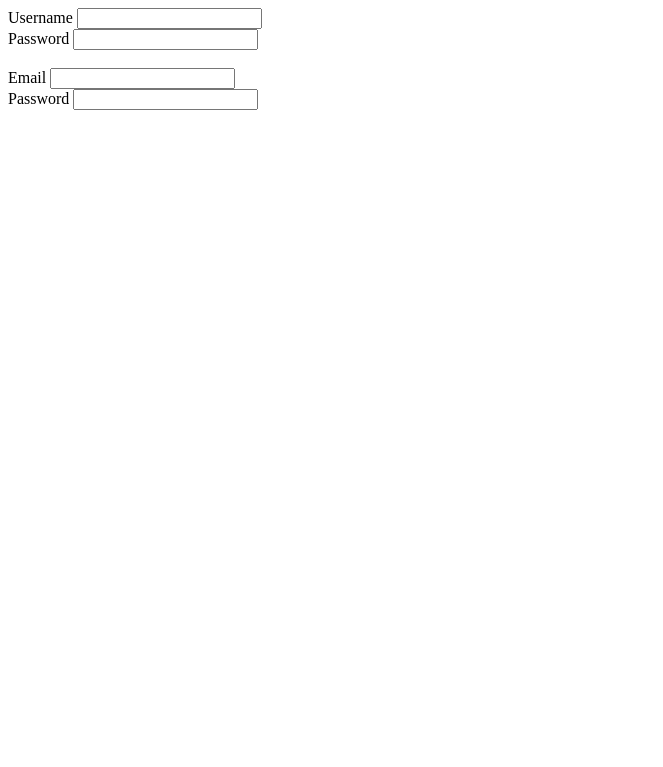
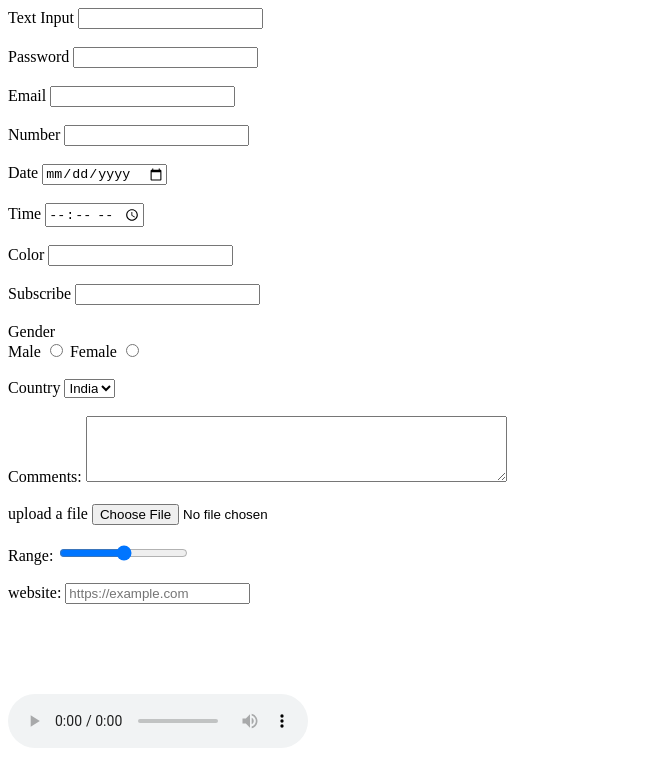
Before and after one commit to laxmanrampelly1-oss/HTMLPractice, a plain HTML site: page Day2/form.html in a window 1280 px wide. Shown: the top 767 px of the page, without its empty margins (0-663 px from the left). Drawn offline with Linux system fonts and the light colour scheme.

Commit message:
DiffTagsInForm

```diff
--- a/Day2/form.html
+++ b/Day2/form.html
@@ -7,7 +7,7 @@
 </head>
 <body>
     <!--sign IN Form-->
-    <form action="" method="POST">
+    <!--<form action="" method="POST">
         <label for="username">Username</label>
         <input type="">
         <br>
@@ -20,8 +20,77 @@
         <input type="">
         <br>
         <label for="password">Password</label>
-        <input type="text">
+        <input type="email">
+    </form>-->
+    <form action="">
+        <label for="">Text Input</label>
+        <input type="text"><br><br>
+
+        <label for="">Password</label>
+        <input type="password"><br><br>
+
+        <label for="">Email</label>
+        <input type="email"><br><br>
+
+        <label for="">Number</label>
+        <input type="number"><br><br>
+
+        <label for="">Date</label>
+        <input type="date"><br><br>
+
+        <label for="">Time</label>
+        <input type="time"><br><br>
+
+        <label for="">Color</label>
+        <input type=""><br><br>
+
+        <label for="">Subscribe</label>
+        <input type=""><br><br>
+
+        <label for="">Gender</label><br>
+        <label for="">Male</label>
+        <input type="radio" value="male">
+        <label for="">Female</label>
+        <input type="radio" value="female"><br><br>
+
+        <!--dropdown select-->
+         <label for="">Country</label>
+        <select name="country" id="country">
+            <option value="">India</option>
+            <option value="">US</option>
+            <option value="">UK</option>
+        </select><br><br>
+        <!--Text area we can give multiple likes-->
+        <label for="comments">Comments:</label>
+        <textarea name="comments" id="comments" rows="4" cols="50"></textarea><br><br>
+        <!--file input-->
+        <label for="file">upload a file</label>
+        <input type="file" id="file" name="file"><br><br>
+        <!--Range slider-->
+        <label for="range">Range:</label>
+        <input type="range" id="range" name="range" min="0" max="100"><br><br>
+        <!--URL Input-->
+        <label for="website">website:</label>
+        <input type="utl" id="website" name="website" name="website" placeholder="https://example.com"><br><br>
+        <!--Submit button-->
+        <label for="submit" value="submit form"></label><br><br>
+        <!--Reset button-->
+        <label for="reset"></label><br><br>
+        <!--Audio-->
+        <audio src="music.mp3" controls></audio><br><br>
+        <!--Video-->
+        <iframe src="https://www.google.com/maps/embed?pb=!1m18!1m12!1m3!1d3805.1893742586694!2d78.3858797738554!3d17.498471183407794!2m3!1f0!2f0!3f0!3m2!1i1024!2i768!4f13.1!3m3!1m2!1s0x3bcb91959592aba9%3A0x6bba1d480cb50bad!2sCodegnan!5e0!3m2!1sen!2sin!4v1755666084155!5m2!1sen!2sin" width="600" height="450" style="border:0;" allowfullscreen="" loading="lazy" referrerpolicy="no-referrer-when-downgrade"></iframe><br><br>
+        <iframe width="560" height="315" src="https://www.youtube.com/embed/kGciUxE_i4w?si=BQZjR-CQ4G3tvZSd" title="YouTube video player" frameborder="0" allow="accelerometer; autoplay; clipboard-write; encrypted-media; gyroscope; picture-in-picture; web-share" referrerpolicy="strict-origin-when-cross-origin" allowfullscreen></iframe><br><br>
+        <!--SVG -->
+        <svg width="300" height="200">
+            <circle cx="150" cy="100" r="80" fill="blue" />
+            <!--Line-->
+            <line x1="0" y1="0" x2="300" y2="200" stroke="red" stroke-width="2" />
+        </svg><br><br>
+        <!--Embed-->
+        <embed src="samplePdf.pdf" width="600" height="500" type="application/pdf"/><br><br>
+        <!--Object-->
+        <object data="samplePdf.pdf" type="application/pdf" width="600" height="500" >Sorry! ,Source not working</object>
     </form>
-
 </body>
 </html>
```
